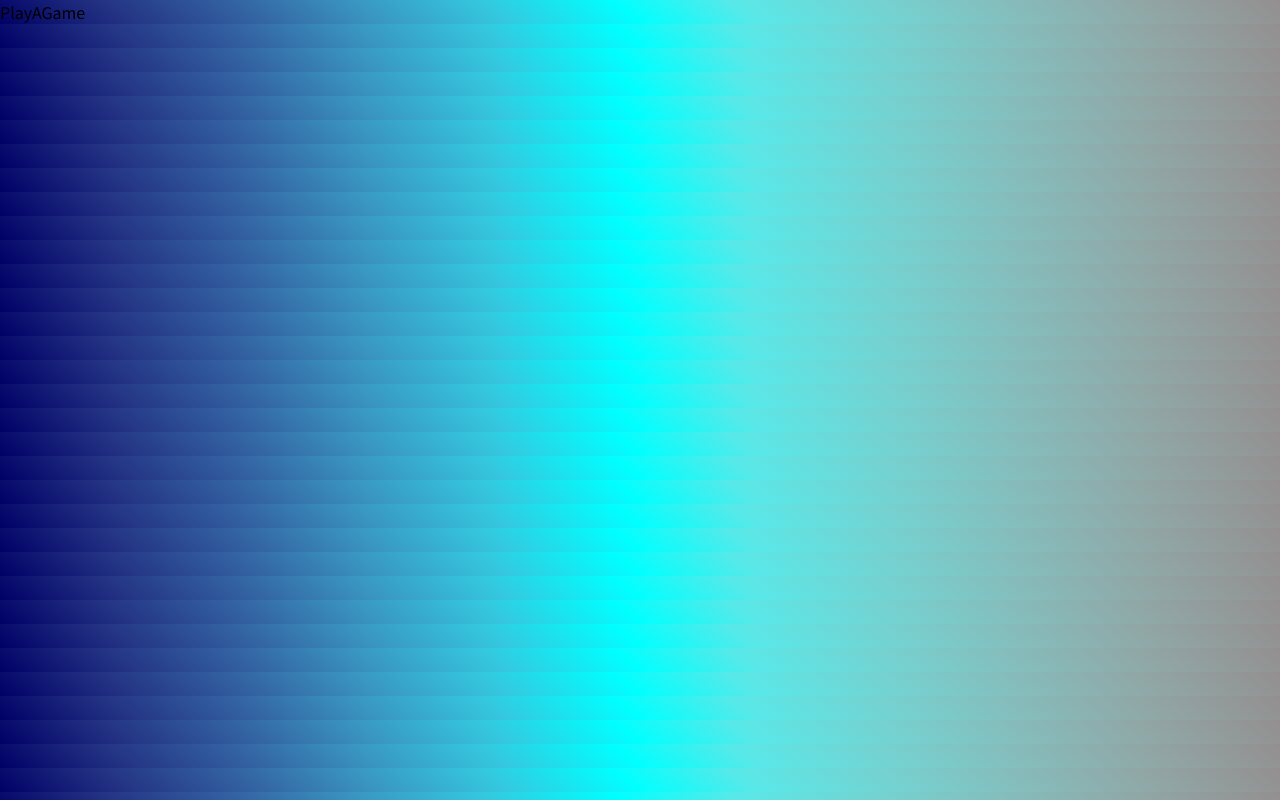
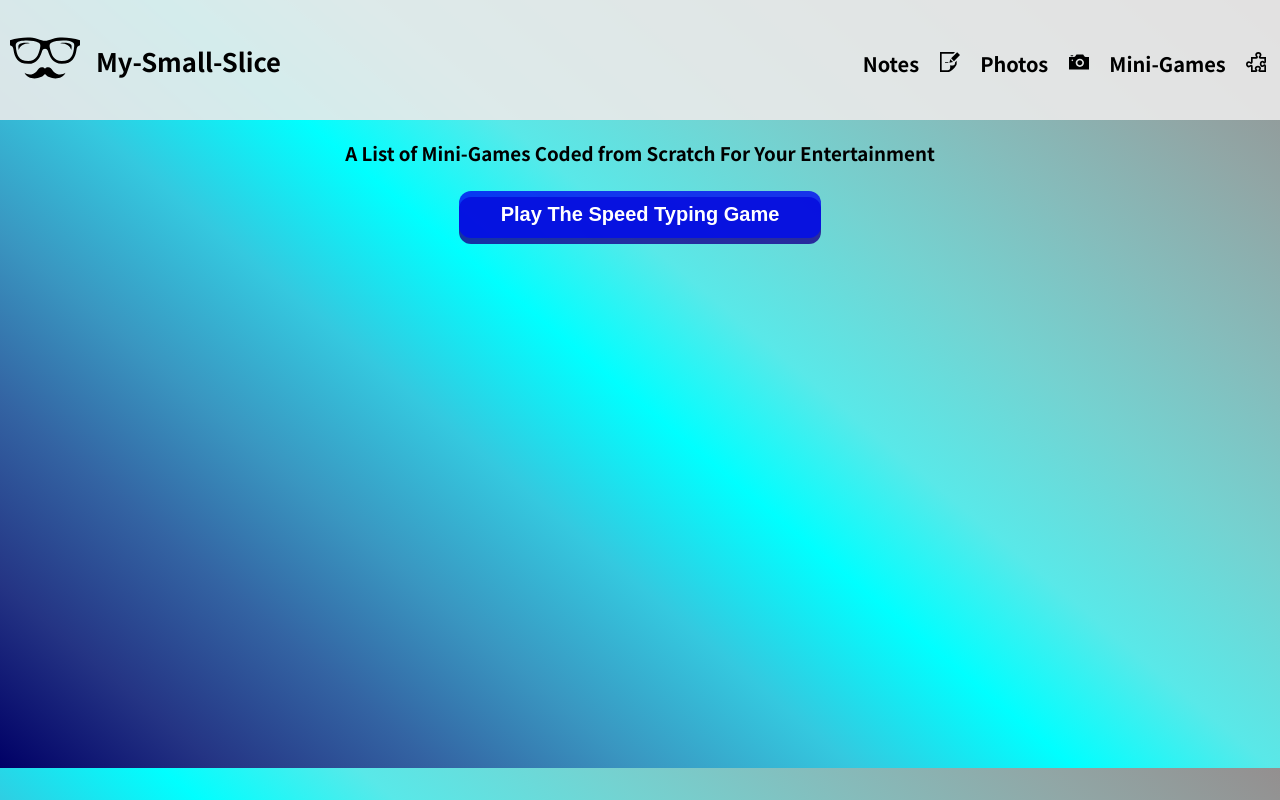
Before and after one commit to RobOsipo/My-Small-Slice__Frontend, a React app: page /play-a-game in a window 1280 px wide. Built offline with nearby package versions, Linux system fonts and the light colour scheme.

Commit message:
set up mini-game routing + render + styling

```diff
--- a/src/components/App.css
+++ b/src/components/App.css
@@ -4,6 +4,9 @@
 :root {
     --font-color-reg: #fff;
     --bg-white: rgba(235, 234, 234, 0.9);
+    --btn-bg-color-top: rgba(23, 1, 143, 0.8);
+    --btn-bg-color-btm: rgb(0, 12, 240, 0.8);
+
     --shadow-color: 209deg 49% 30%;
   --shadow-elevation-low:
     1.3px 0.5px 0.5px hsl(var(--shadow-color) / 0.84),
@@ -51,4 +54,5 @@ body {
   hsl(178deg 11% 61%) 89%,
   hsl(0deg 2% 57%) 100%
 );
+background-size: 100% 100%;
 }
--- a/src/components/Header/Header.js
+++ b/src/components/Header/Header.js
@@ -10,8 +10,8 @@ import classes from './Header.module.css'
 const Header = () => {
   return (
     <header className={classes.header}>
-        <Logostache width={70} height={70} />
-        <h1 className={classes.title}> <span className={classes['my-small-slice']}>My-Small-Slice </span><span className={classes.choices}> <Link className={classes.link}  to="/notes"> Notes <NotesIcon /> </Link>  <Link className={classes.link} to="/search-for-images">Photos <PhotosIcon /> </Link> <Link className={classes.link} to="/play-a-game"> Mini-Games <GamesIcon /> </Link> </span></h1>
+      <Link to="/choose">  <Logostache width={70} height={70} /> </Link>
+        <h1 className={classes.title}> <Link className={classes.link} to="/choose"> <span className={classes['my-small-slice']}>My-Small-Slice </span> </Link> <span className={classes.choices}> <Link className={classes.link}  to="/notes"> Notes <NotesIcon /> </Link>  <Link className={classes.link} to="/search-for-images">Photos <PhotosIcon /> </Link> <Link className={classes.link} to="/play-a-game"> Mini-Games <GamesIcon /> </Link> </span></h1>
 
     </header>
   )
--- a/src/components/WordGame/WordGame.module.css
+++ b/src/components/WordGame/WordGame.module.css
@@ -11,6 +11,7 @@
     text-align: center;
     font-weight: 400;
     height: 100vh;
+    width: 50%;
 }
 
 .button {
--- a/src/pages/PlayAGame/PlayAGame.js
+++ b/src/pages/PlayAGame/PlayAGame.js
@@ -1,8 +1,27 @@
-import React from 'react'
+import React, { useState } from 'react'
+import Header from '../../components/Header/Header'
+import WordGame from '../../components/WordGame/WordGame'
 
+import classes from './PlayAGame.module.css'
 const PlayAGame = () => {
+  const [speedType, setSpeedType] = useState(false)
+
+  const toggleSpeedTypeGame = () => {
+    setSpeedType(prevState => !prevState)
+  }
+
   return (
-    <div>PlayAGame</div>
+    <section>
+    <Header />
+
+      <section className={classes['game-container']}>
+        <h1>A List of Mini-Games Coded from Scratch For Your Entertainment</h1>
+        <button onClick={toggleSpeedTypeGame} className={classes.pushable}><span className={classes.front}>{!speedType ? 'Play' : 'Stop'} The Speed Typing Game</span></button>
+        {speedType && <WordGame />}
+      </section>
+
+
+    </section>
   )
 }
 
--- /dev/null
+++ b/src/pages/PlayAGame/PlayAGame.module.css
@@ -0,0 +1,33 @@
+
+.game-container {
+    height: 81vh;
+    display: flex;
+    flex-direction: column;
+    justify-content: flex-start;
+    align-items: center;
+}
+
+.pushable {
+    background: var(--btn-bg-color-top);
+    border-radius: 12px;
+    border: none;
+    padding: 0;
+    cursor: pointer;
+    outline-offset: 4px;
+    margin-top: 2rem;
+    margin: .8rem;
+  }
+  .front {
+    display: block;
+    padding: 12px 42px;
+    border-radius: 12px;
+    font-size: 1.25rem;
+    font-weight: 900;
+    background: var(--btn-bg-color-btm);
+    color: white;
+    transform: translateY(-6px);
+  }
+
+  .pushable:active .front {
+    transform: translateY(-2px);
+  }
```
